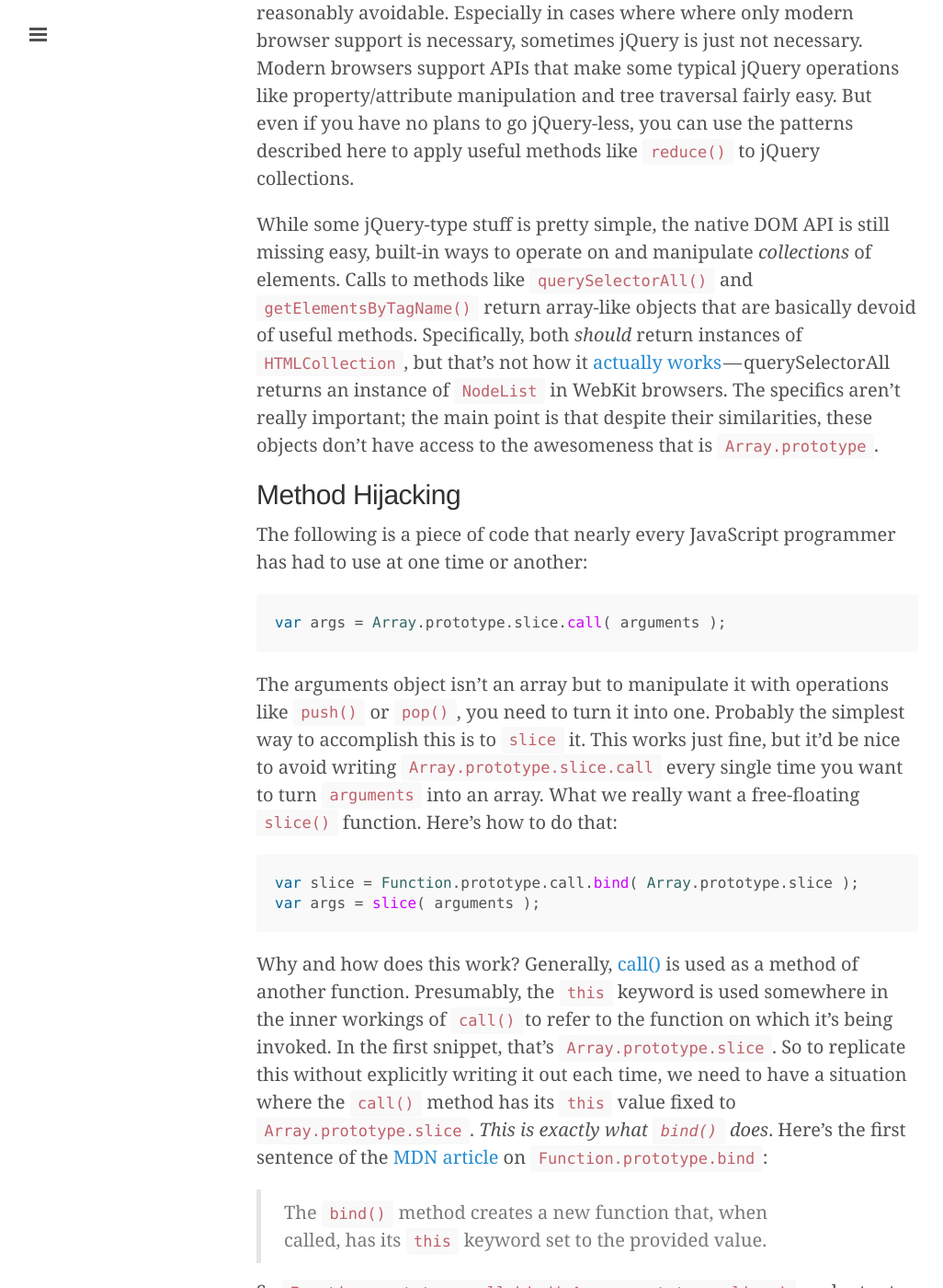
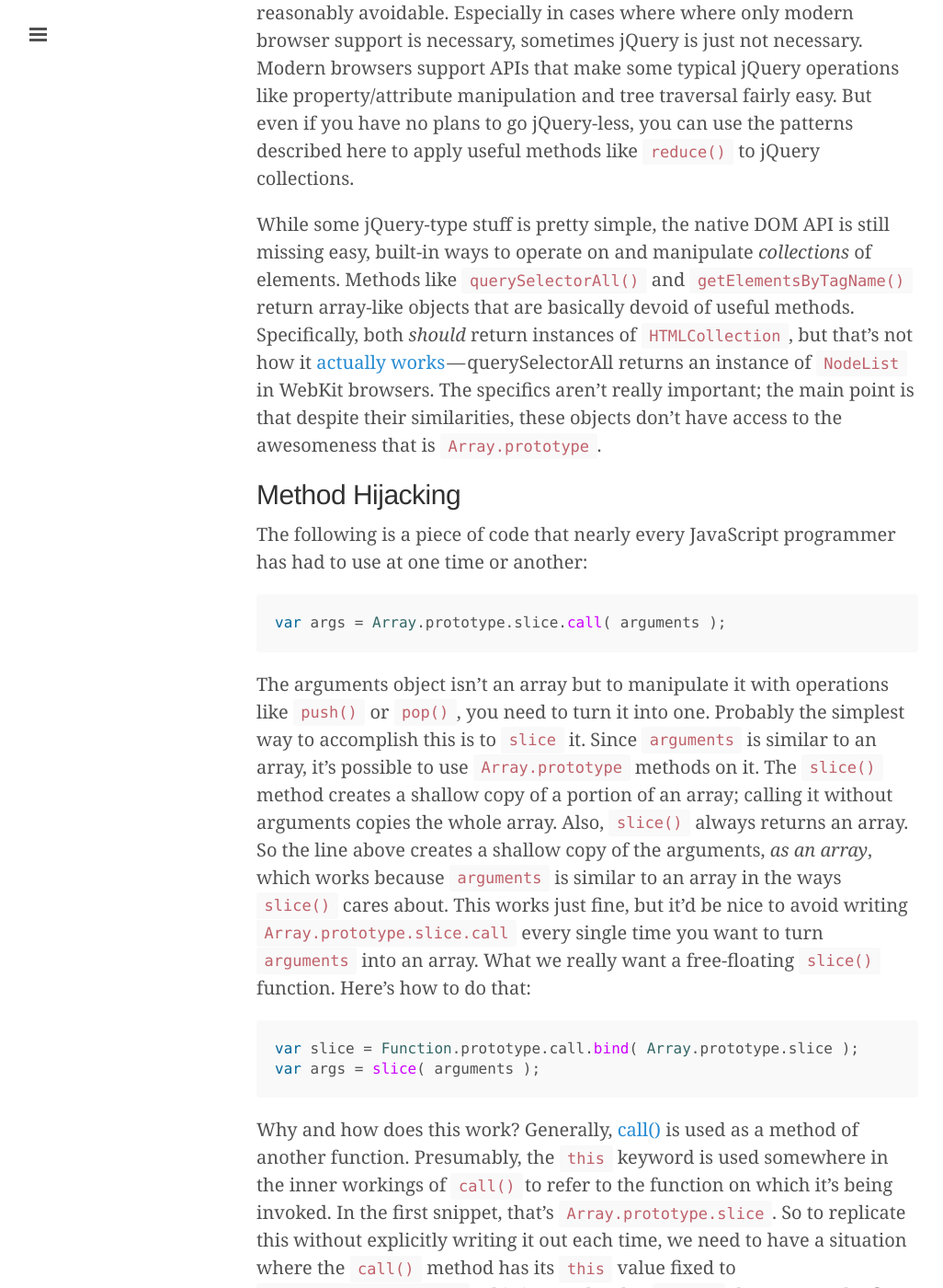
Before and after one commit to bttmly/personal-site, a Jekyll site: the page built from _posts/2014-06-25-leveraging-array-prototype.md, in a window 1280 px wide and 1400 px high, scrolled down 893 px. Shown: the whole window at 92% size, without its empty margins (1-1027 px from the left). Built offline with Jekyll 4.4.1, drawn with Linux system fonts in a browser that asks for light colours; Markdown is read by kramdown in place of the engine named in the settings; some of the changed text lies outside the part shown.

Commit message:
Final tweaks

````diff
--- a/_posts/2014-06-24-leveraging-array-prototype.md
+++ b/_posts/2014-06-25-leveraging-array-prototype.md
@@ -17,7 +17,7 @@ Yes, this isn't the kind of use case that gives you developer goosebumps. But th
 
 jQuery is awesome, and I don't advocate developers should just stop using it. That said, there are cases where using jQuery is suboptimal. For example, jQuery should not be used as a dependency for libraries, if it's reasonably avoidable. Especially in cases where where only modern browser support is necessary, sometimes jQuery is just not necessary. Modern browsers support APIs that make some typical jQuery operations like property/attribute manipulation and tree traversal fairly easy. But even if you have no plans to go jQuery-less, you can use the patterns described here to apply useful methods like `reduce()` to jQuery collections.
 
-While some jQuery-type stuff is pretty simple, the native DOM API is still missing easy, built-in ways to operate on and manipulate _collections_ of elements. Calls to methods like `querySelectorAll()` and `getElementsByTagName()` return array-like objects that are basically devoid of useful methods. Specifically, both _should_ return instances of `HTMLCollection`, but that’s not how it [actually works](https://bugzilla.mozilla.org/show_bug.cgi?id=14869) — querySelectorAll returns an instance of `NodeList` in WebKit browsers. The specifics aren't really important; the main point is that despite their similarities, these objects don't have access to the awesomeness that is `Array.prototype`.
+While some jQuery-type stuff is pretty simple, the native DOM API is still missing easy, built-in ways to operate on and manipulate _collections_ of elements. Methods like `querySelectorAll()` and `getElementsByTagName()` return array-like objects that are basically devoid of useful methods. Specifically, both _should_ return instances of `HTMLCollection`, but that’s not how it [actually works](https://bugzilla.mozilla.org/show_bug.cgi?id=14869) — querySelectorAll returns an instance of `NodeList` in WebKit browsers. The specifics aren't really important; the main point is that despite their similarities, these objects don't have access to the awesomeness that is `Array.prototype`.
 
 ## Method Hijacking
 
@@ -26,7 +26,7 @@ The following is a piece of code that nearly every JavaScript programmer has had
 ```javascript
 var args = Array.prototype.slice.call( arguments );
 ```
-The arguments object isn't an array but to manipulate it with operations like `push()` or `pop()`, you need to turn it into one. Probably the simplest way to accomplish this is to `slice` it. This works just fine, but it'd be nice to avoid writing `Array.prototype.slice.call` every single time you want to turn `arguments` into an array. What we really want a free-floating `slice()` function. Here's how to do that:
+The arguments object isn't an array but to manipulate it with operations like `push()` or `pop()`, you need to turn it into one. Probably the simplest way to accomplish this is to `slice` it. Since `arguments` is similar to an array, it's possible to use `Array.prototype` methods on it. The `slice()` method creates a shallow copy of a portion of an array; calling it without arguments copies the whole array. Also, `slice()` always returns an array. So the line above creates a shallow copy of the arguments, _as an array_, which works because `arguments` is similar to an array in the ways `slice()` cares about. This works just fine, but it'd be nice to avoid writing `Array.prototype.slice.call` every single time you want to turn `arguments` into an array. What we really want a free-floating `slice()` function. Here's how to do that:
 
 ```javascript
 var slice = Function.prototype.call.bind( Array.prototype.slice );
@@ -134,7 +134,7 @@ Eventually we’ll be able to do away with these workarounds. The DOM4 specifica
 
 Moreover, gaining fluency with the `Array.prototype` methods is an immensely valuable skill. At [Hack Reactor](http://www.hackreactor.com/), "toy problems" are one of the central parts of the curriculum. I've found that elegant solutions to many of these involve using `Array.prototype` methods in clever ways. Abstracting away the details of iteration and combining these methods into powerful compositions is a great way to write code that is succinct and easily comprehensible. Once you're comfortable with how they work and where they can be used, you'll see applications for `Array.prototype` methods everywhere.
 
-Thanks for reading. Find me on [Twitter](https://twitter.com/nickhbottomley) for any questions or comments.
+Thanks for reading. Find me on [Twitter](https://twitter.com/nickhbottomley) for any questions or comments, or open an [issue](https://github.com/nickb1080/personal-site/issues) on this repo.
 
 ---
 
````
Also changed, not shown: other parts of _posts/2014-06-25-leveraging-array-prototype.md (+3 -3 lines), _drafts/leveraging-array-prototype.md (+7 -7 lines).
